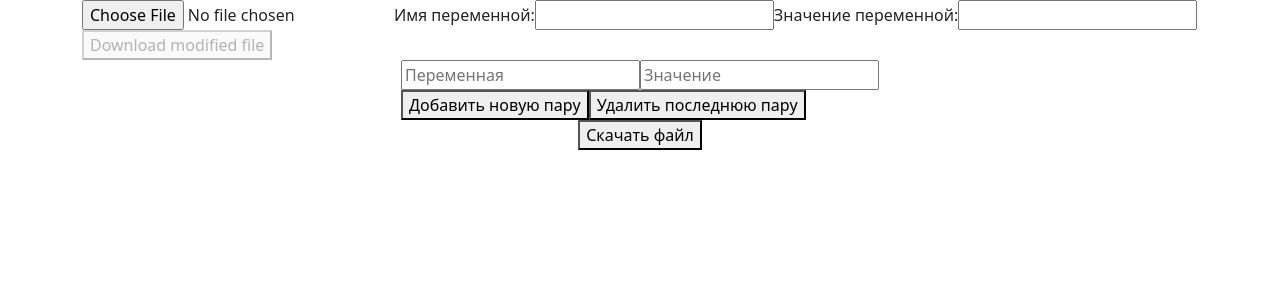
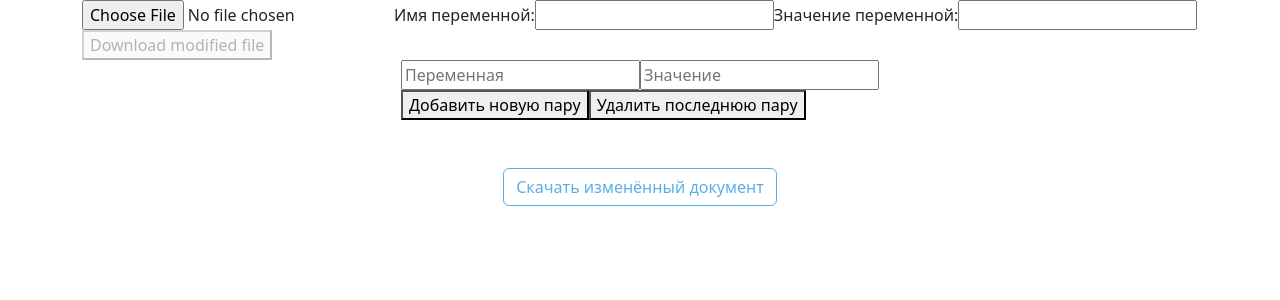
Before and after one commit to IlyaGoncharovY/HomeTask, a React (Create React App) app: page / in a window 1280 px wide. Shown: the top 300 px of the page. Built offline with nearby package versions, Linux system fonts and the light colour scheme.

Commit message:
fix (DownloadButton) reactor DownloadButton.tsx classes grid. added props

```diff
--- a/src/Components/DownloadButton/DownloadButton.tsx
+++ b/src/Components/DownloadButton/DownloadButton.tsx
@@ -1,9 +1,16 @@
-import React from 'react';
+import React, {FC} from 'react';
 
-export const DownloadButton = () => {
+interface DownloadButtonType {
+    docxFile: File | null
+    handleFileDownload: () => void
+
+}
+
+export const DownloadButton: FC<DownloadButtonType> = ({docxFile, handleFileDownload}) => {
+
     return (
-        <div>
-        <button>Скачать файл</button>
+        <div className={"mt-5"}>
+            <button type="button" className="btn btn-outline-info" onClick={handleFileDownload} disabled={!docxFile}>Скачать изменённый документ</button>
         </div>
     );
 };
```
